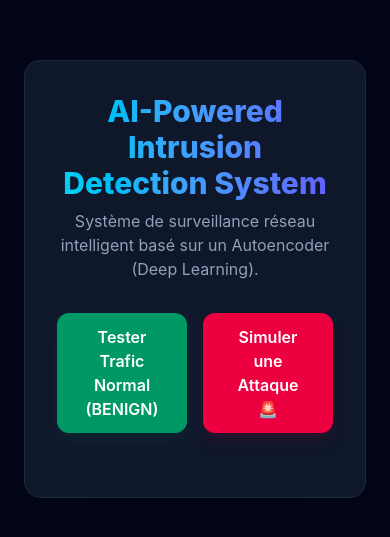
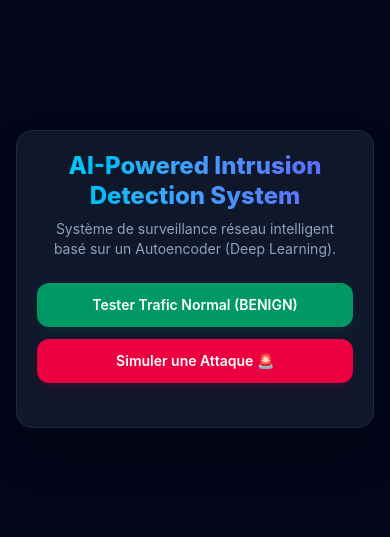
Before and after one commit to Djilali-77/AI-Powered-IDS, a React (Vite) app in the folder front-end/: page / in a window 390 px wide. Shown: the part 143-680 px from the top of the page. Built offline with nearby package versions, Linux system fonts and the light colour scheme.

Commit message:
make it clean for phone verion

```diff
--- a/front-end/src/App.jsx
+++ b/front-end/src/App.jsx
@@ -39,8 +39,10 @@ export default function App() {
   };
 
   return (
-    <div className="min-h-screen bg-slate-950 text-slate-100 flex flex-col items-center justify-center p-6">
-      <div className="max-w-2xl w-full bg-slate-900 border border-slate-800 rounded-2xl p-8 shadow-2xl">
+    // Changed padding (p-4 instead of p-6) for better mobile display
+    <div className="min-h-screen bg-slate-950 text-slate-100 flex flex-col items-center justify-center p-4 sm:p-6">
+      {/* Changed inner padding (p-5 on mobile, sm:p-8 on desktop) */}
+      <div className="max-w-2xl w-full bg-slate-900 border border-slate-800 rounded-2xl p-5 sm:p-8 shadow-2xl">
         <Header />
         <ActionButtons onTest={handleTestTraffic} loading={loading} />
         <ResultCard result={result} />
--- a/front-end/src/components/ActionButtons.jsx
+++ b/front-end/src/components/ActionButtons.jsx
@@ -1,10 +1,10 @@
 export default function ActionButtons({ onTest, loading }) {
   return (
-    <div className="flex gap-4 mb-8">
+    <div className="flex flex-col sm:flex-row gap-3 sm:gap-4 mb-6 sm:mb-8">
       <button
         onClick={() => onTest(false)}
         disabled={loading}
-        className="flex-1 bg-emerald-600 hover:bg-emerald-500 text-white font-semibold py-3 px-6 rounded-xl transition-all shadow-lg shadow-emerald-900/20 cursor-pointer disabled:opacity-50"
+        className="w-full sm:flex-1 bg-emerald-600 hover:bg-emerald-500 text-white font-semibold py-3 sm:py-4 px-6 rounded-xl transition-all shadow-lg shadow-emerald-900/20 cursor-pointer disabled:opacity-50 text-sm sm:text-base"
       >
         {loading ? "Analyse..." : "Tester Trafic Normal (BENIGN)"}
       </button>
@@ -12,7 +12,7 @@ export default function ActionButtons({ onTest, loading }) {
       <button
         onClick={() => onTest(true)}
         disabled={loading}
-        className="flex-1 bg-rose-600 hover:bg-rose-500 text-white font-semibold py-3 px-6 rounded-xl transition-all shadow-lg shadow-rose-900/20 cursor-pointer disabled:opacity-50"
+        className="w-full sm:flex-1 bg-rose-600 hover:bg-rose-500 text-white font-semibold py-3 sm:py-4 px-6 rounded-xl transition-all shadow-lg shadow-rose-900/20 cursor-pointer disabled:opacity-50 text-sm sm:text-base"
       >
         {loading ? "Analyse..." : "Simuler une Attaque 🚨"}
       </button>
--- a/front-end/src/components/Header.jsx
+++ b/front-end/src/components/Header.jsx
@@ -5,12 +5,12 @@ export default function Header() {
     <motion.div
       initial={{ opacity: 0, y: -20 }}
       animate={{ opacity: 1, y: 0 }}
-      className="text-center mb-8"
+      className="text-center mb-6 sm:mb-8"
     >
-      <h1 className="text-3xl font-extrabold text-transparent bg-clip-text bg-gradient-to-r from-cyan-400 to-indigo-500 mb-2">
+      <h1 className="text-2xl sm:text-3xl font-extrabold text-transparent bg-clip-text bg-gradient-to-r from-cyan-400 to-indigo-500 mb-2 sm:mb-3 leading-tight">
         AI-Powered Intrusion Detection System
       </h1>
-      <p className="text-slate-400">
+      <p className="text-sm sm:text-base text-slate-400 px-2 sm:px-0">
         Système de surveillance réseau intelligent basé sur un Autoencoder (Deep Learning).
       </p>
     </motion.div>
--- a/front-end/src/components/ResultCard.jsx
+++ b/front-end/src/components/ResultCard.jsx
@@ -7,25 +7,29 @@ export default function ResultCard({ result }) {
     <motion.div
       initial={{ opacity: 0, scale: 0.95 }}
       animate={{ opacity: 1, scale: 1 }}
-      className={`p-6 rounded-xl border ${
+      className={`p-5 sm:p-6 rounded-xl border ${
         result.danger
           ? 'bg-rose-950/30 border-rose-800 text-rose-300'
           : 'bg-emerald-950/30 border-emerald-800 text-emerald-300'
       }`}
     >
-      <h2 className="text-xl font-bold mb-2">
+      <h2 className="text-lg sm:text-xl font-bold mb-3">
         Résultat : {result.status}
       </h2>
-      <div className="grid grid-cols-2 gap-4 text-sm mt-4">
-        <div className="bg-slate-950/50 p-3 rounded-lg border border-slate-800">
-          <span className="text-slate-400 block">Reconstruction Error:</span>
-          <span className="font-mono font-bold text-lg text-slate-100">
+
+      {/* grid-cols-1 on phones, grid-cols-2 on bigger screens */}
+      <div className="grid grid-cols-1 sm:grid-cols-2 gap-3 sm:gap-4 text-sm">
+        <div className="bg-slate-950/50 p-3 sm:p-4 rounded-lg border border-slate-800 flex flex-col">
+          <span className="text-slate-400 mb-1">Reconstruction Error:</span>
+          {/* break-all prevents the long decimals from overflowing the box */}
+          <span className="font-mono font-bold text-base sm:text-lg text-slate-100 break-all">
             {result.reconstruction_error.toFixed(6)}
           </span>
         </div>
-        <div className="bg-slate-950/50 p-3 rounded-lg border border-slate-800">
-          <span className="text-slate-400 block">Threshold (Seuil):</span>
-          <span className="font-mono font-bold text-lg text-slate-100">
+        <div className="bg-slate-950/50 p-3 sm:p-4 rounded-lg border border-slate-800 flex flex-col">
+          <span className="text-slate-400 mb-1">Threshold (Seuil):</span>
+          {/* break-all applied here as well just in case */}
+          <span className="font-mono font-bold text-base sm:text-lg text-slate-100 break-all">
             {result.threshold}
           </span>
         </div>
```
